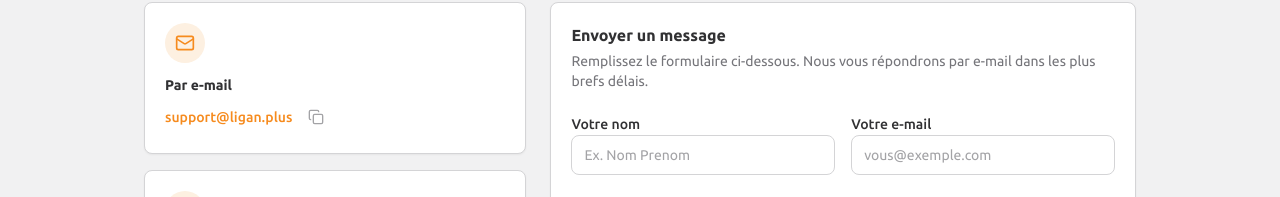
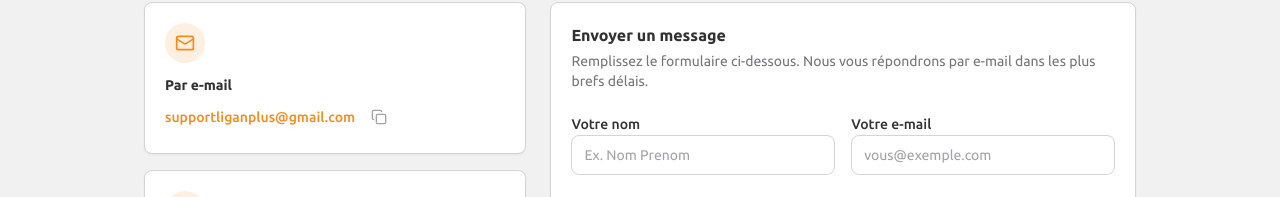
Before and after one commit to Dupont-fr/ligan-frontend, a React (Vite) app: page /contact in a window 1280 px wide. Shown: the part 406-603 px from the top of the page. Built offline with nearby package versions, Linux system fonts and the light colour scheme; no server answers.

Commit message:
fix: Mise ajour de l'email de contact suport

```diff
--- a/src/pages/ContactPage.tsx
+++ b/src/pages/ContactPage.tsx
@@ -10,8 +10,7 @@ import { FormField } from '../components/ui/FormField'
 import { Input } from '../components/ui/Input'
 import { sendContact } from '../services/contact'
 
-const SUPPORT_EMAIL = 'support@ligan.plus'
-const Email = 'supportliganplus@gmail.com'
+const SUPPORT_EMAIL = 'supportliganplus@gmail.com'
 const subjects = [
   'Question générale',
   'Devenir professionnel',
@@ -119,7 +118,7 @@ export function ContactPage() {
               </h2>
               <div className='mt-1.5 flex items-center gap-2'>
                 <a
-                  href={`mailto:${Email}`}
+                  href={`mailto:${SUPPORT_EMAIL}`}
                   className='break-all text-sm font-medium text-primary hover:underline'
                 >
                   {SUPPORT_EMAIL}
```
